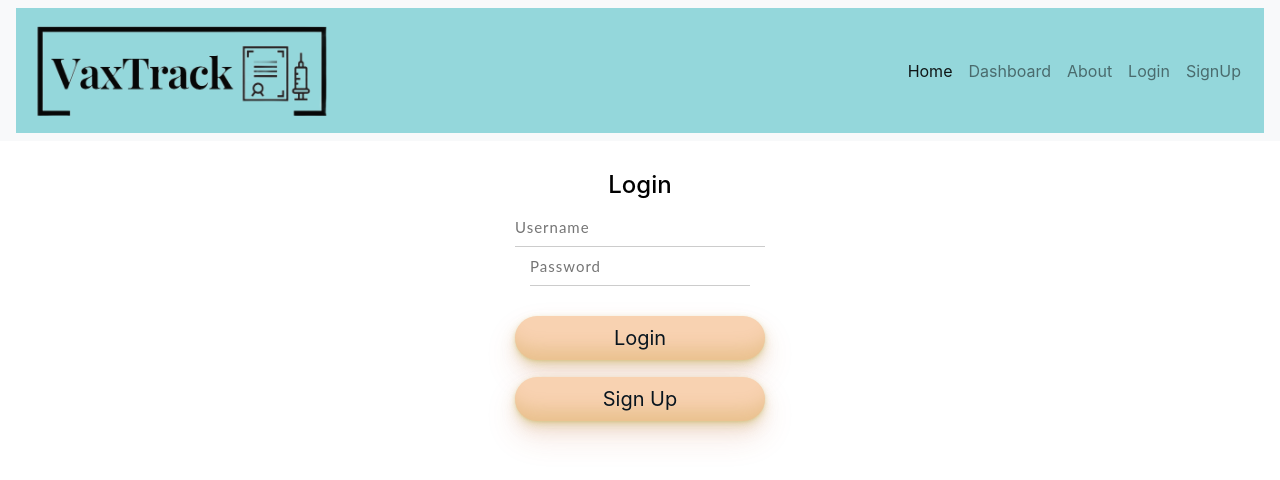
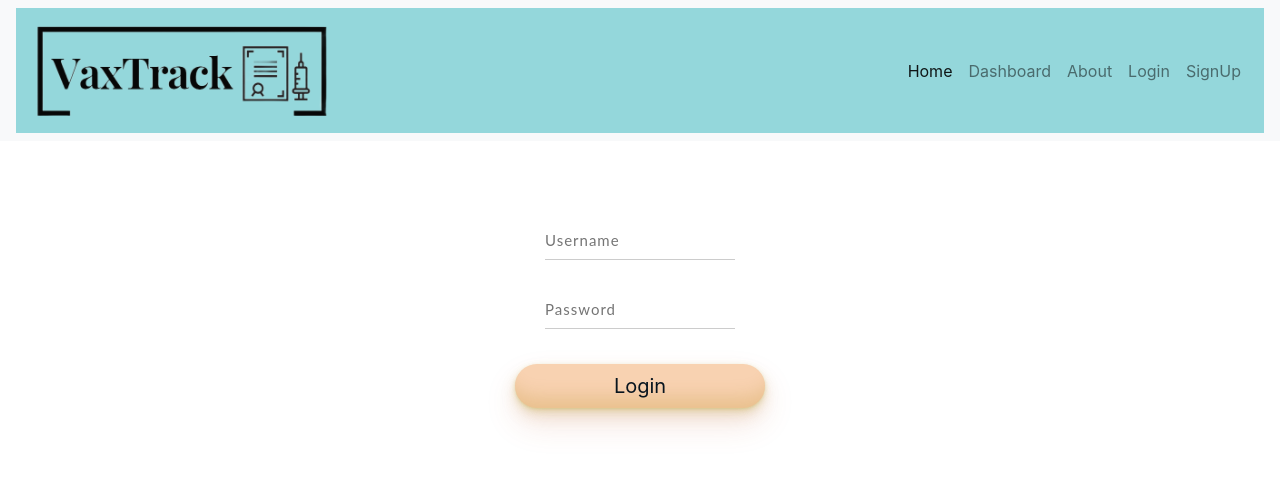
Before and after one commit to MsMLyons/vaxtrack, a React (Create React App) app in the folder client/: page /Login in a window 1280 px wide. Shown: the top 480 px of the page. Built offline with nearby package versions, Linux system fonts and the light colour scheme.

Commit message:
sachi-update-login

```diff
--- a/client/src/Components/Login.js
+++ b/client/src/Components/Login.js
@@ -17,7 +17,7 @@ function Login() {
 
   return (
     <div className="login-container">
-        <h4>Login</h4>
+
 
         <form onSubmit={handleSubmit}>
 
@@ -26,7 +26,7 @@ function Login() {
             <span class="focus-border"></span>
         </div>
 
-        <div class="col">
+        <div class="col" className="form-input-fields">
             <input class="effect-1" type="text" name="name" placeholder="Password" value={password} onChange={(e)=> setPassword(e.target.value)}/>
             <span class="focus-border"></span>
         </div>
@@ -35,7 +35,7 @@ function Login() {
 
         </form>
 
-        <div className="form-btn-submit"><button className="new-member-button">Sign Up </button></div>
+
 
 
     </div>
--- a/client/src/Style/Login.css
+++ b/client/src/Style/Login.css
@@ -3,13 +3,14 @@
     flex-direction: column;
     align-items: center;
     color: black;
-    margin: 30px;
+    margin: 50px;
 }
 
 .form-input-fields{
     display: flex;
     flex-direction: column;
     align-items: center;
+    margin: 30px;
 }
 .logo-login{
     width: 20%;
```
